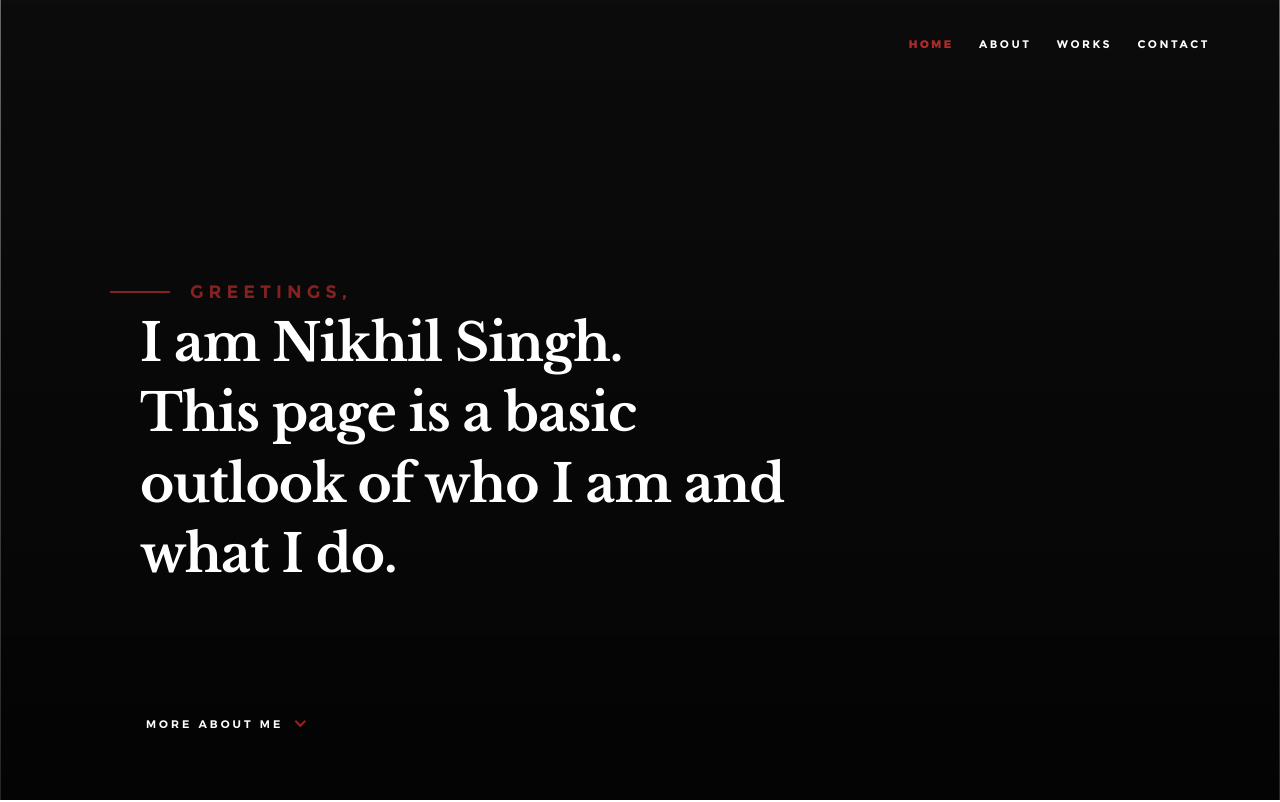
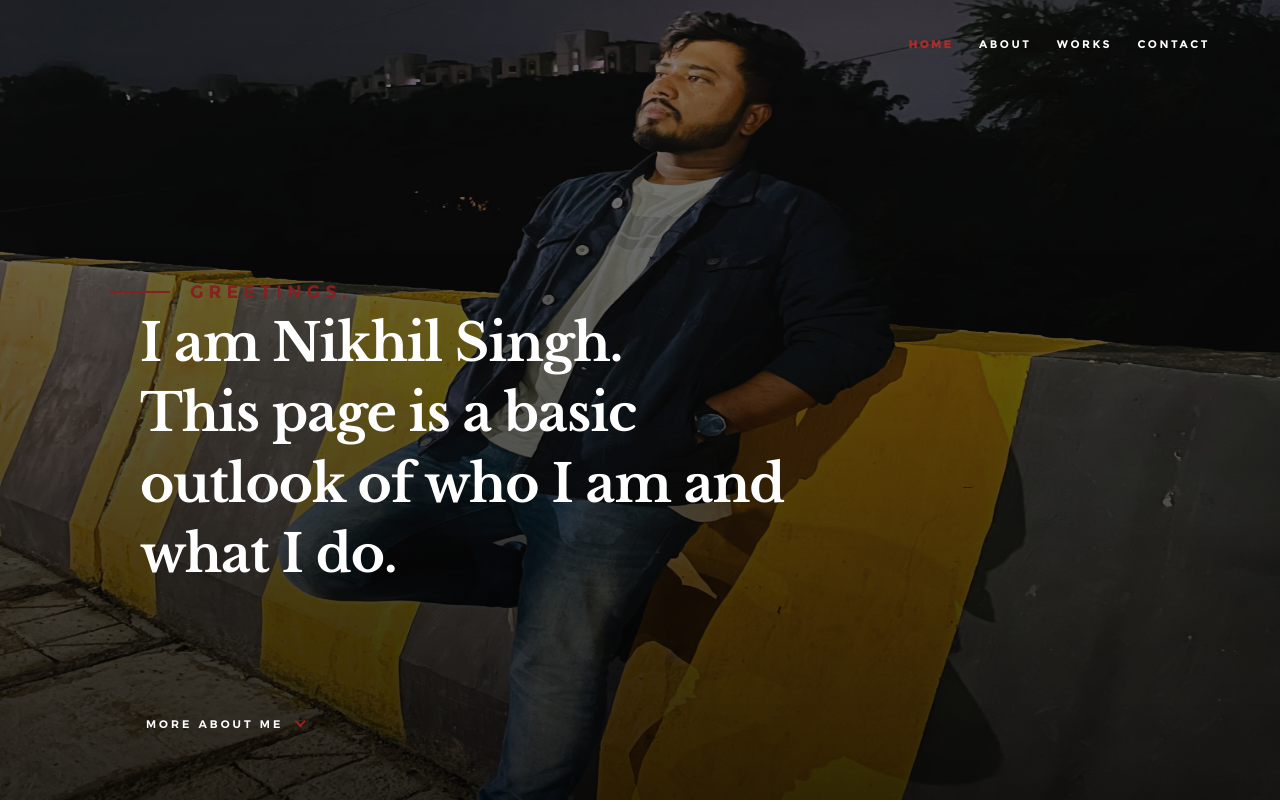
Before and after one commit to nikhil1903/nikhil1903.github.io, a plain HTML site: page index.html in a window 1280 px wide. Shown: the top 802 px of the page. Drawn offline with Linux system fonts and the light colour scheme.

Commit message:
Update index.html

```diff
--- a/index.html
+++ b/index.html
@@ -55,7 +55,7 @@
 
    <!-- home
    ================================================== -->
-   <section id="home" class="s-home page-hero target-section" data-parallax="scroll" data-image-src="images/bg.jpeg" data-natural-width=250 data-natural-height=250 data-position-y=center>
+   <section id="home" class="s-home page-hero target-section" data-parallax="scroll" data-image-src="images/bg.jpg" data-natural-width=250 data-natural-height=250 data-position-y=center>
 
         <div class="overlay"></div>
         <div class="shadow-overlay"></div>
```
